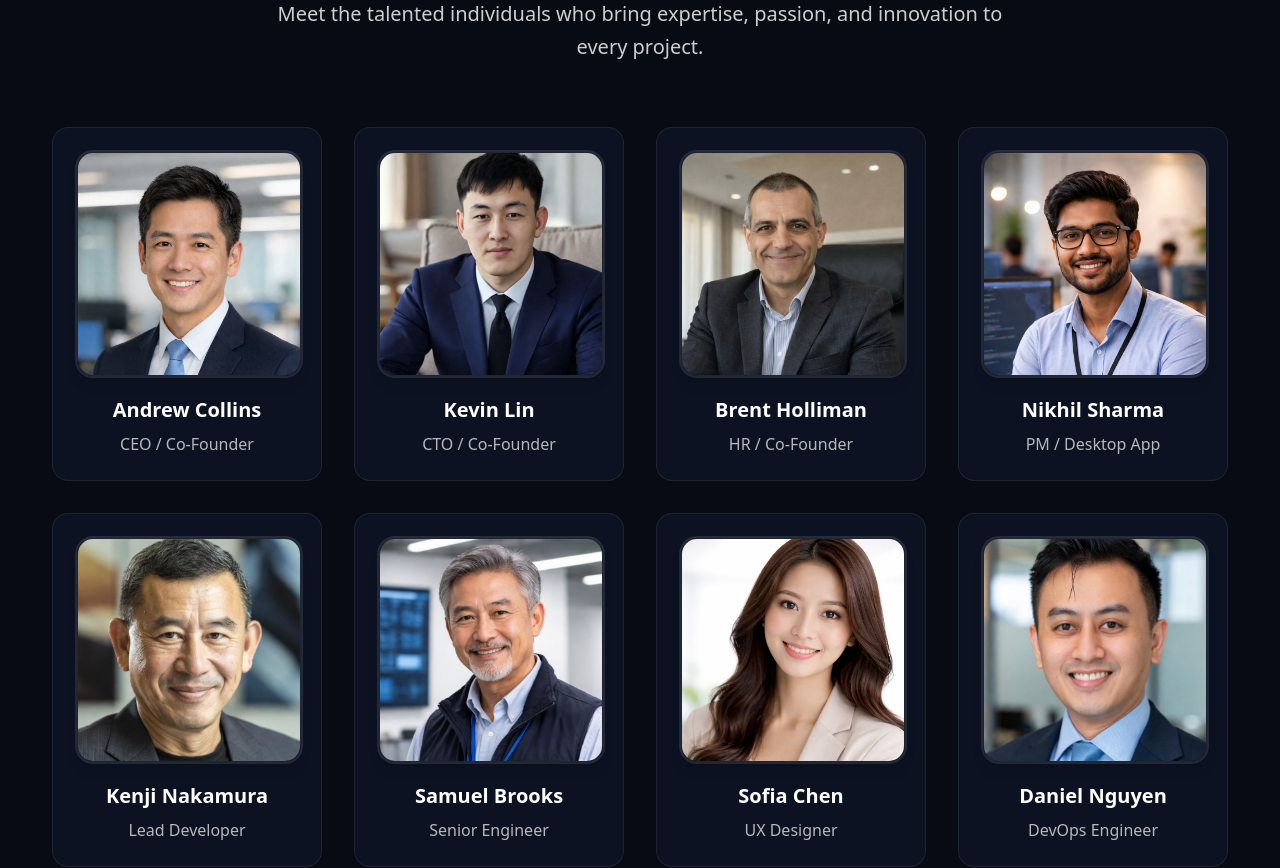
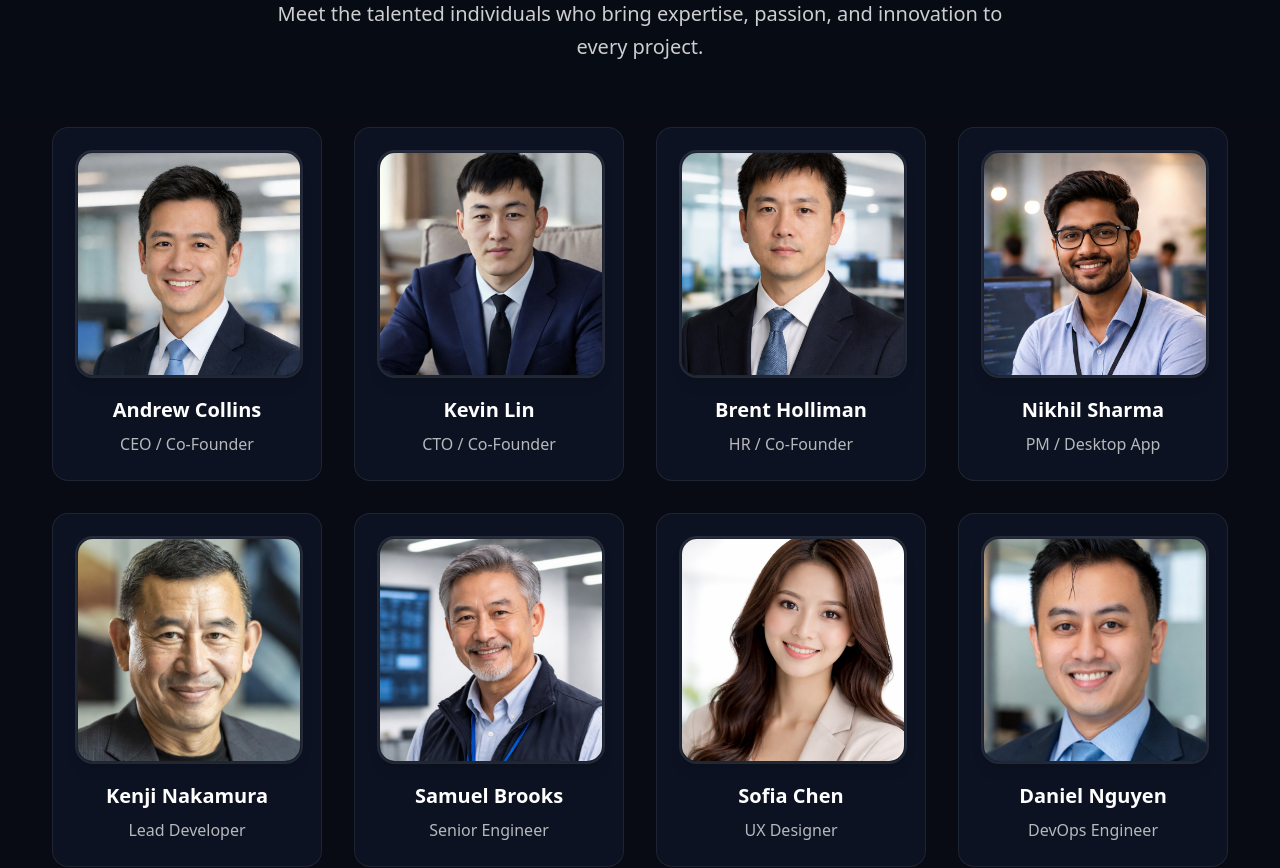
Before and after one commit to nochance19900208-source/technexora, a React (Vite) app: page /about in a window 1280 px wide. Shown: the part 1660-2528 px from the top of the page. Built offline with nearby package versions, Linux system fonts and the light colour scheme.

Commit message:
HR photo

```diff
--- a/src/pages/AboutPage.jsx
+++ b/src/pages/AboutPage.jsx
@@ -20,7 +20,7 @@ const teamMembers = [
   {
     name: "Brent Holliman",
     role: "HR / Co-Founder",
-    image: "/members/HR.png"
+    image: "/members/HR1.png"
   },
   {
     name: "Nikhil Sharma",
```
Also changed, not shown: public/members/HR1.png (added), 1 other file (tests, documents, lock files or other folders).
